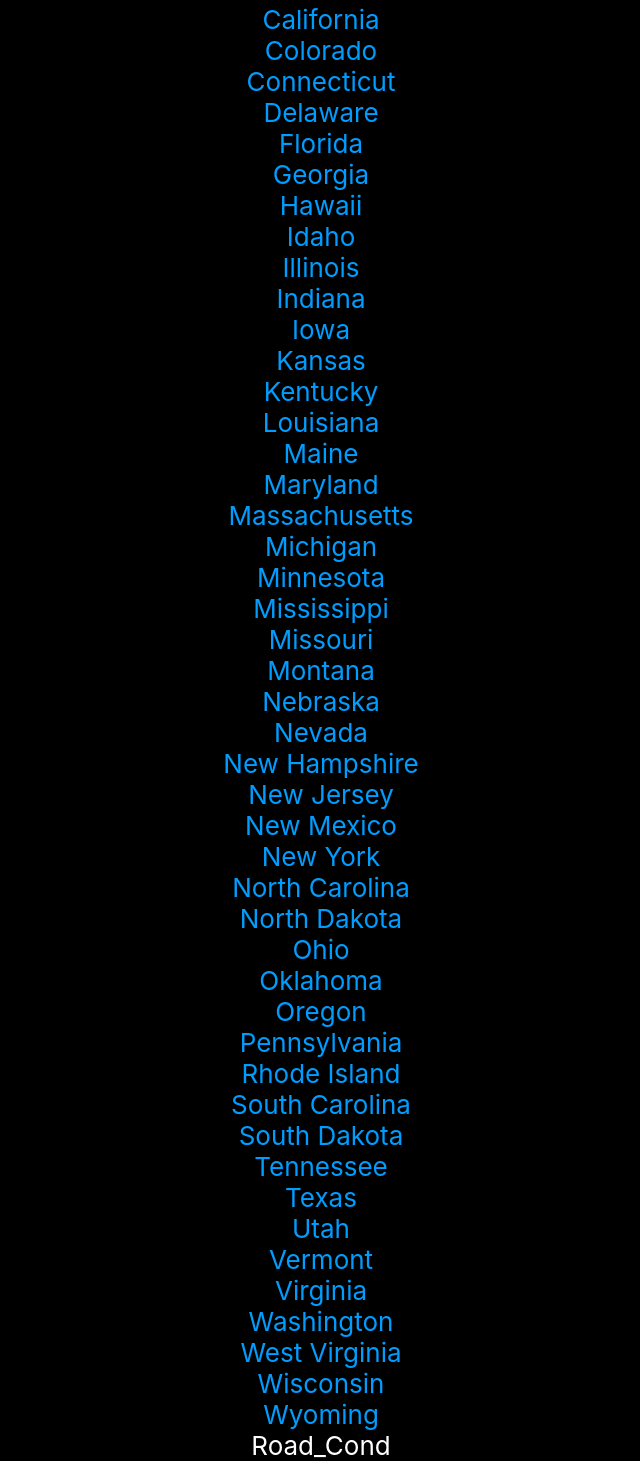
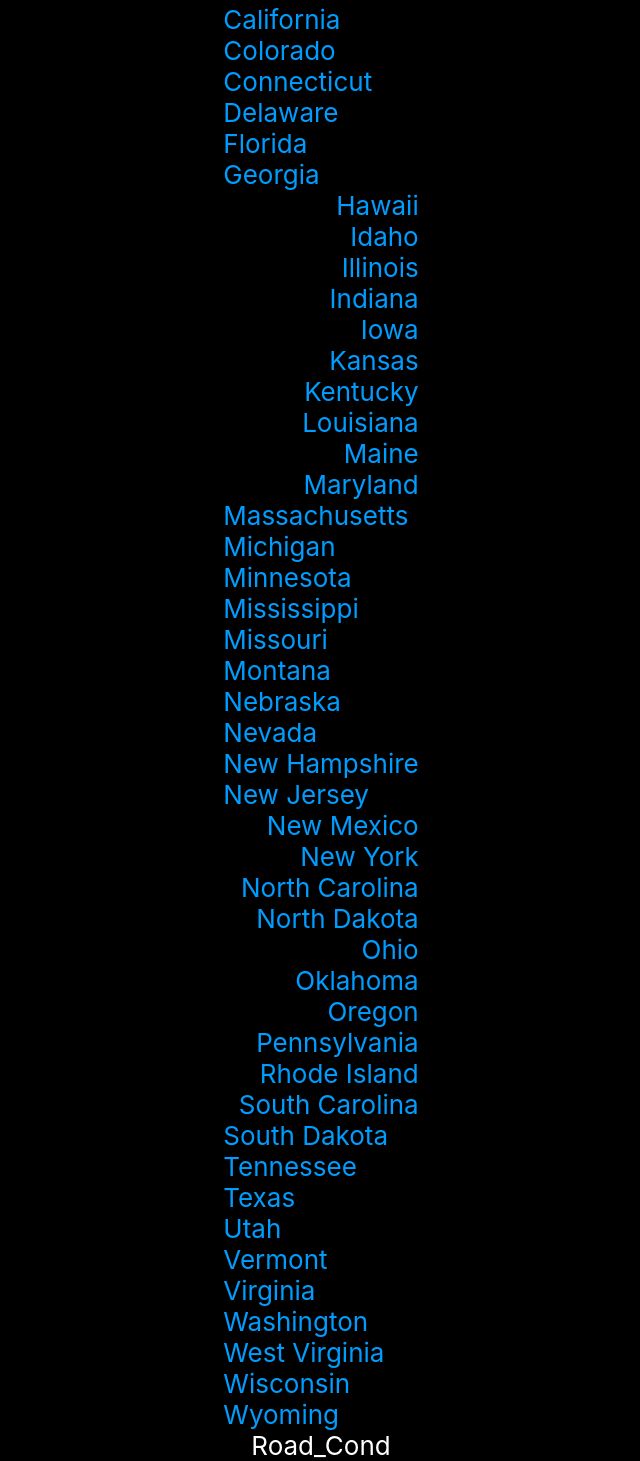
Before and after one commit to TonySwearingen/trucr, a React (Create React App) app: page / in a window 1280 px wide. Shown: the part 555-2016 px from the top of the page, without its empty margins (319-959 px from the left). Built offline with nearby package versions, Linux system fonts and the light colour scheme.

Commit message:
Divide States into Div's with some CSS

```diff
--- a/src/App.css
+++ b/src/App.css
@@ -8,6 +8,26 @@
 }
 .states {
   color: rgb(0, 157, 255);
+}
+
+.col1 {
+  text-align: left
+}
+
+.col2 {
+  text-align: right
+}
+
+.col3 {
+  text-align: left
+}
+
+.col4 {
+  text-align: right
+}
+
+.col5 {
+  text-align: left
 }
 
 @media (prefers-reduced-motion: no-preference) {
--- a/src/United_States.jsx
+++ b/src/United_States.jsx
@@ -4,6 +4,7 @@ function United_States() {
   return (
     <div>
       <div className='states'>
+        <div className='col1'>
           Alabama
           <br />
           Alaska
@@ -24,6 +25,8 @@ function United_States() {
           <br />
           Georgia
           <br />
+        </div>
+        <div className='col2'>
           Hawaii
           <br />
           Idaho
@@ -44,6 +47,8 @@ function United_States() {
           <br />
           Maryland
           <br />
+        </div>
+        <div className='col3'>
           Massachusetts
           <br />
           Michigan
@@ -64,6 +69,8 @@ function United_States() {
           <br />
           New Jersey
           <br />
+        </div>
+        <div className='col4'>
           New Mexico
           <br />
           New York
@@ -84,6 +91,8 @@ function United_States() {
           <br />
           South Carolina
           <br />
+        </div>
+        <div className='col5'>
           South Dakota
           <br />
           Tennessee
@@ -106,6 +115,7 @@ function United_States() {
           <br />
         </div>
       </div>
+    </div>
   )
 }
 
```
Lines whose indentation alone changed are shown as unchanged.
